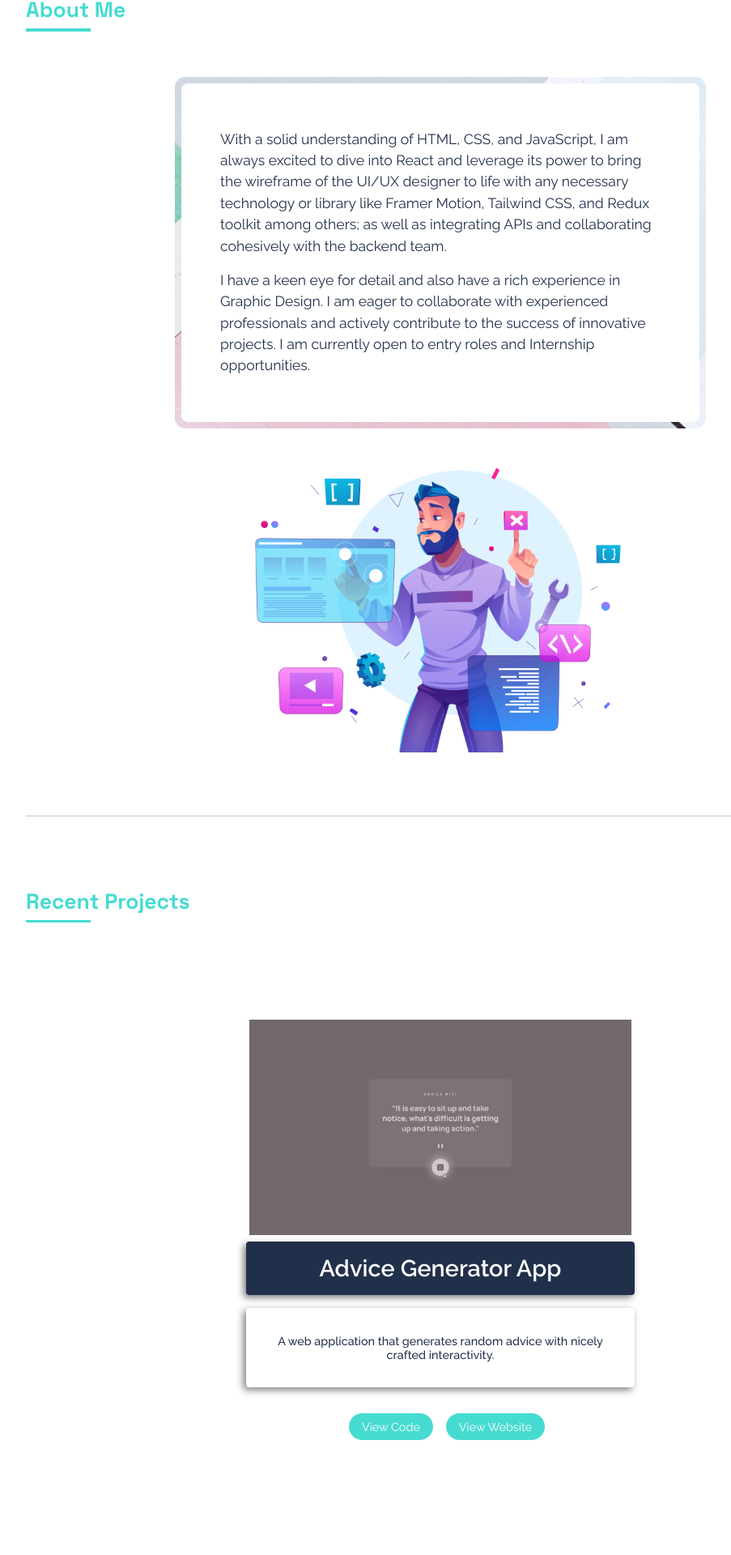
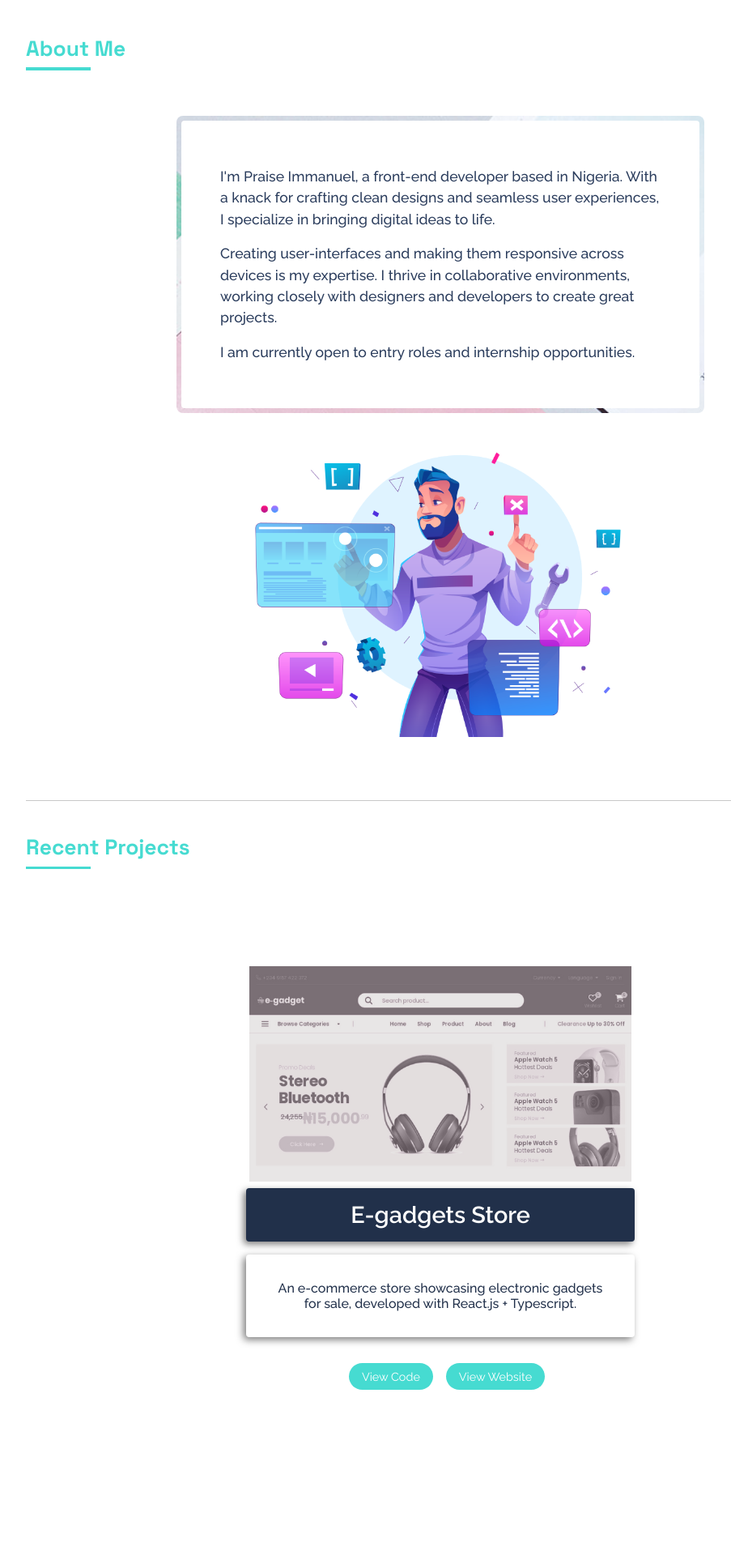
Before and after one commit to PraiseImmanuel/praise-portfolio, a React (Create React App) app: page / in a window 1280 px wide. Shown: the part 855-2775 px from the top of the page at 81% size, without its empty margins (96-999 px from the left). Built offline with nearby package versions, Linux system fonts and the light colour scheme.

Commit message:
Refactor code

```diff
--- a/public/index.html
+++ b/public/index.html
@@ -39,7 +39,7 @@
         />
 
         <link
-            href="https://fonts.googleapis.com/css2?family=Space+Grotesk:wght@700&display=swap"
+            href="https://fonts.googleapis.com/css2?family=Space+Grotesk:wght@400;700&display=swap"
             rel="stylesheet"
         />
 
--- a/src/components/About.js
+++ b/src/components/About.js
@@ -3,7 +3,7 @@ import React from "react";
 const About = () => {
     return (
         <section id="about">
-            <div className="about-container margin-container padded-container">
+            <div className="about-container margin-container">
                 <div className="strokes">
                     <div className="h2-heading">
                         <div className="heading-and-image">
@@ -15,25 +15,24 @@ const About = () => {
                         <div className="about-box-border">
                             <div className="about-box">
                                 <p>
-                                    With a solid understanding of HTML, CSS, and
-                                    JavaScript, I am always excited to dive into
-                                    React and leverage its power to bring the
-                                    wireframe of the UI/UX designer to life with
-                                    any necessary technology or library like
-                                    Framer Motion, Tailwind CSS, and Redux
-                                    toolkit among others; as well as integrating
-                                    APIs and collaborating cohesively with the
-                                    backend team.
+                                    I'm Praise Immanuel, a front-end developer
+                                    based in Nigeria. With a knack for crafting
+                                    clean designs and seamless user experiences,
+                                    I specialize in bringing digital ideas to
+                                    life.
                                 </p>
 
                                 <p>
-                                    I have a keen eye for detail and also have a
-                                    rich experience in Graphic Design. I am
-                                    eager to collaborate with experienced
-                                    professionals and actively contribute to the
-                                    success of innovative projects. I am
-                                    currently open to entry roles and Internship
-                                    opportunities.
+                                    Creating user-interfaces and making them
+                                    responsive across devices is my expertise. I
+                                    thrive in collaborative environments,
+                                    working closely with designers and
+                                    developers to create great projects.
+                                </p>
+
+                                <p>
+                                    I am currently open to entry roles and
+                                    internship opportunities.
                                 </p>
                             </div>
                         </div>
--- a/src/components/Canvas.js
+++ b/src/components/Canvas.js
@@ -1,5 +1,5 @@
 import "../styles/Canvas.css";
-import React, { useEffect, useState } from 'react';
+import React, { useEffect, useState } from "react";
 
 // Canvas Component
 const Canvas = () => {
@@ -7,20 +7,29 @@ const Canvas = () => {
     const [height, setHeight] = useState(null);
     const [width, setWidth] = useState(null);
     useEffect(() => {
-        setHeight(document.querySelector('.home-container').offsetHeight);
-        setWidth(document.querySelector('.home-container').offsetWidth);
-    }, [height, width])
+        const getScreenSize = () => {
+            setHeight(document.querySelector(".home-container").offsetHeight);
+            setWidth(document.querySelector(".home-container").offsetWidth);
+        };
+        getScreenSize();
+
+        window.addEventListener("resize", getScreenSize);
+
+        return () => {
+            window.removeEventListener("resize", getScreenSize);
+        };
+    }, [height, width]);
 
     //adding ref to canvas
     const canvas = React.useRef();
     useEffect(() => {
-        const context = canvas.current.getContext('2d');
+        const context = canvas.current.getContext("2d");
         MouseTrail(context, canvas);
     });
     return (
         <canvas className="canvas" ref={canvas} height={height} width={width} />
     );
-}
+};
 
 //canva animation
 const MouseTrail = (context, canvas) => {
@@ -29,31 +38,31 @@ const MouseTrail = (context, canvas) => {
 
     const mouse = {
         x: undefined,
-        y:undefined
+        y: undefined,
     };
 
-    canvas.current.addEventListener('mousemove', (event) => {
+    canvas.current.addEventListener("mousemove", (event) => {
         mouse.x = event.x + 20;
         mouse.y = event.y;
-        for(let i = 0; i < 3; i++) {
+        for (let i = 0; i < 3; i++) {
             spots.push(new Particle());
         }
     });
 
     class Particle {
-        constructor(){
+        constructor() {
             this.x = mouse.x;
             this.y = mouse.y;
             this.size = Math.random() * 3 + 0.1;
             this.speedX = Math.random() * 3 - 1;
             this.speedY = Math.random() * 3 - 1;
-            this.color = 'hsl(' + hue[0] + ', 100%, 50%)';
+            this.color = "hsl(" + hue[0] + ", 100%, 50%)";
         }
 
         update() {
             this.x += this.speedX;
             this.y += this.speedY;
-            if(this.size > 0.1) this.size -= 0.03;
+            if (this.size > 0.1) this.size -= 0.03;
         }
 
         draw() {
@@ -65,14 +74,14 @@ const MouseTrail = (context, canvas) => {
     }
 
     const handleParticle = () => {
-        for(let i =0; i < spots.length; i++){
+        for (let i = 0; i < spots.length; i++) {
             spots[i].update();
             spots[i].draw();
-            for(let j = i; j < spots.length; j++){
+            for (let j = i; j < spots.length; j++) {
                 const dx = spots[i].x - spots[j].x;
                 const dy = spots[i].y - spots[j].y;
                 const distance = Math.sqrt(dx * dx * dy);
-                if (distance < 90){
+                if (distance < 90) {
                     context.beginPath();
                     context.strokeStyle = spots[i].color;
                     context.lineWidth = spots[i] / 10;
@@ -82,25 +91,26 @@ const MouseTrail = (context, canvas) => {
                 }
             }
 
-            if(spots[i].size <= 0.3) {
-                spots.splice(i, 1); i--;
+            if (spots[i].size <= 0.3) {
+                spots.splice(i, 1);
+                i--;
             }
         }
-    }
+    };
 
     const animate = () => {
-        context.clearRect(0,0, canvas.current.width, canvas.current.height);
+        context.clearRect(0, 0, canvas.current.width, canvas.current.height);
         handleParticle();
         hue[0]++;
         requestAnimationFrame(animate);
-    }
+    };
 
-    document.addEventListener('mouseout', () => {
+    document.addEventListener("mouseout", () => {
         mouse.x = undefined;
         mouse.y = undefined;
-    })
+    });
 
-    animate()
-}
+    animate();
+};
 
 export default Canvas;
--- a/src/components/Contact.js
+++ b/src/components/Contact.js
@@ -73,7 +73,7 @@ const Contact = () => {
 
     return (
         <section id="contact">
-            <div className="contact-container margin-container padded-container">
+            <div className="contact-container margin-container">
                 <div className="h2-heading">
                     <div className="heading-and-image">
                         <h2>Contact Me</h2>
--- a/src/components/Header.js
+++ b/src/components/Header.js
@@ -27,6 +27,11 @@ const Header = () => {
         };
     }, []);
 
+    const goToHome = () => {
+        setDisplayUl(false);
+        scroll.scrollToTop();
+    };
+
     return (
         <header className="header">
             <nav className="nav">
@@ -47,7 +52,7 @@ const Header = () => {
                             <Link
                                 activeClass="active"
                                 to="home"
-                                onClick={() => scroll.scrollToTop()}
+                                onClick={goToHome}
                             >
                                 <span className="displayed">Home</span>
                                 <span className="displayed-on-hover">Home</span>
@@ -62,6 +67,7 @@ const Header = () => {
                                 smooth={true}
                                 offset={50}
                                 duration={500}
+                                onClick={() => setDisplayUl(false)}
                             >
                                 <span className="displayed">About</span>
                                 <span className="displayed-on-hover">
@@ -78,6 +84,7 @@ const Header = () => {
                                 smooth={true}
                                 offset={50}
                                 duration={500}
+                                onClick={() => setDisplayUl(false)}
                             >
                                 <span className="displayed">Projects</span>
                                 <span className="displayed-on-hover">
@@ -94,6 +101,7 @@ const Header = () => {
                                 smooth={true}
                                 offset={50}
                                 duration={500}
+                                onClick={() => setDisplayUl(false)}
                             >
                                 <span className="displayed">Contact</span>
                                 <span className="displayed-on-hover">
--- a/src/components/Projects.js
+++ b/src/components/Projects.js
@@ -80,13 +80,30 @@ const renderProject = (
 const Projects = () => {
     return (
         <section id="projects">
-            <div className="margin-container padded-container">
+            <div className="margin-container">
                 <div className="strokes">
                     <div className="h2-heading">
                         <div className="heading-and-image">
                             <h2>Recent Projects</h2>
                         </div>
                     </div>
+
+                    <div className="projects">
+                        <div className="project-container">
+                            {renderProject(
+                                "https://electronic-gadgets.netlify.app",
+                                "/image/electronic-gadgets-netlify-app.jpg",
+                                "Project one",
+                                "/image/one-stroke.png",
+                                "E-gadgets Store",
+                                `
+                        An e-commerce store showcasing electronic gadgets
+                         for sale, developed with React.js + Typescript.
+                        `,
+                                "https://github.com/PraiseImmanuel/e-gadget"
+                            )}
+                        </div>
+
                         <div className="project-container">
                             {renderProject(
                                 "https://advice-website.netlify.app",
@@ -103,6 +120,22 @@ const Projects = () => {
                             )}
                         </div>
 
+                        <div className="projects">
+                            <div className="project-container">
+                                {renderProject(
+                                    "https://metabnb-praise.netlify.app/",
+                                    "/image/metabnb-praise-netlify-app.jpg",
+                                    "Project two",
+                                    "/image/one-stroke.png",
+                                    "Metabnb",
+                                    `
+                                    Metabnb offers living spaces within the metaverse
+                                    to users, interested in exploring virtual worlds.
+                        `,
+                                    "https://github.com/PraiseImmanuel/metabnb"
+                                )}
+                            </div>
+
                             <div className="project-container">
                                 {renderProject(
                                     "https://praiseimmanuel.github.io/ecommerce-product/",
@@ -111,11 +144,13 @@ const Projects = () => {
                                     "/image/two-stroke.png",
                                     "E-commerce website",
                                     `
-                        A functional website showcasing
+                        A website showcasing
                         products for sale developed with vanila javascript.
                         `,
                                     "https://github.com/PraiseImmanuel/ecommerce-product"
                                 )}
+                            </div>
+                        </div>
                     </div>
                 </div>
             </div>
--- a/src/styles/About.css
+++ b/src/styles/About.css
@@ -2,6 +2,10 @@
     display: flex;
     flex-direction: column;
     justify-content: center;
+}
+
+.about-container .h2-heading {
+    margin-top: 3rem;
 }
 
 .about-box-and-image {
@@ -13,15 +17,15 @@
     background-image: url("/image/bg-2.jpg");
     background-repeat: no-repeat;
     background-size: cover;
-    border-radius: 0.8rem;
+    border-radius: 0.5rem;
     margin: 2rem 0;
-    padding: 0.5rem;
+    padding: 0.4rem;
 }
 
 .about-box {
     background-color: var(--white);
-    border-radius: 0.5rem;
-    color: var(--dark-blue);
+    border-radius: 0.25rem;
+    color: var(--dark-blue-text);
     height: max-content;
     line-height: 1.5;
     max-width: 37rem;
@@ -31,6 +35,7 @@
 
 .about-box > p {
     font-size: var(--fs-l);
+    font-weight: 500;
     margin: 1rem;
 }
 
--- a/src/styles/App.css
+++ b/src/styles/App.css
@@ -4,6 +4,7 @@
 :root {
     /* Primary color */
     --dark-blue: #21304a;
+    --dark-blue-text: #2a3c5c;
     --dark-blue-transperent: #21304ac4;
     --light-blue: #46dbd1;
     --light-blue-scroll: #96ddd8;
@@ -90,13 +91,9 @@ a {
     max-width: 1200px;
 }
 
-.padded-container {
-    min-height: calc(100vh + 5rem);
-}
-
 .strokes {
     position: relative;
-    margin-bottom: 8rem;
+    margin-bottom: 5rem;
 }
 
 .strokes::after {
--- a/src/styles/Footer.css
+++ b/src/styles/Footer.css
@@ -6,7 +6,7 @@
     align-items: center;
     justify-content: center;
     letter-spacing: 0.05rem;
-    padding: 2rem 0 3rem;
+    padding: 1.5rem 0 2rem;
 }
 
 .footer-links {
@@ -55,6 +55,6 @@
 
 @media screen and (max-width: 330px) {
     .footer-container {
-        padding: 2rem 0;
+        padding: 1.5rem 0;
     }
 }
--- a/src/styles/Header.css
+++ b/src/styles/Header.css
@@ -164,6 +164,13 @@
         display: flex;
         justify-content: center;
     }
+
+    .nav-link.five,
+    .nav-link.four,
+    .nav-link.three,
+    .nav-link.two {
+        animation: none;
+    }
 }
 
 @media screen and (max-width: 500px) {
--- a/src/styles/Projects.css
+++ b/src/styles/Projects.css
@@ -1,3 +1,10 @@
+.projects {
+    column-gap: 5rem;
+    display: flex;
+    flex-wrap: wrap;
+    justify-content: center;
+}
+
 .project-container {
     display: flex;
     justify-content: center;
@@ -73,7 +80,7 @@
     margin-top: 1rem;
     padding: 2rem;
     text-align: center;
-    font-size: var(--fs-md);
+    font-size: 1rem;
 }
 
 .project-description p {
--- a/src/styles/UsedIntro.css
+++ b/src/styles/UsedIntro.css
@@ -7,7 +7,7 @@
     height: 100vh;
     position: fixed;
     top: 0;
-    transition: all 1s cubic-bezier(0.25, 0.74, 0.64, 0.55);
+    transition: background-color 1s cubic-bezier(0.25, 0.74, 0.64, 0.55);
     z-index: 11111;
     width: 100vw;
     animation: change-color 1s ease-in forwards 5s;
@@ -157,8 +157,8 @@ svg {
 .welcome {
     color: #e6f7f6;
     font-size: 1.1rem;
-    font-family: "Raleway", "Gill Sans", "Gill Sans MT", Calibri, "Trebuchet MS",
-        sans-serif;
+    font-family: "Space Grotesk", Helvetica, sans-serif;
+    font-weight: 400;
     display: block;
     position: absolute;
     top: 50%;
```
Also changed, not shown: public/image/electronic-gadgets-netlify-app.jpg (added), public/image/metabnb-praise-netlify-app.jpg (added). Lines whose indentation alone changed are shown as unchanged.
